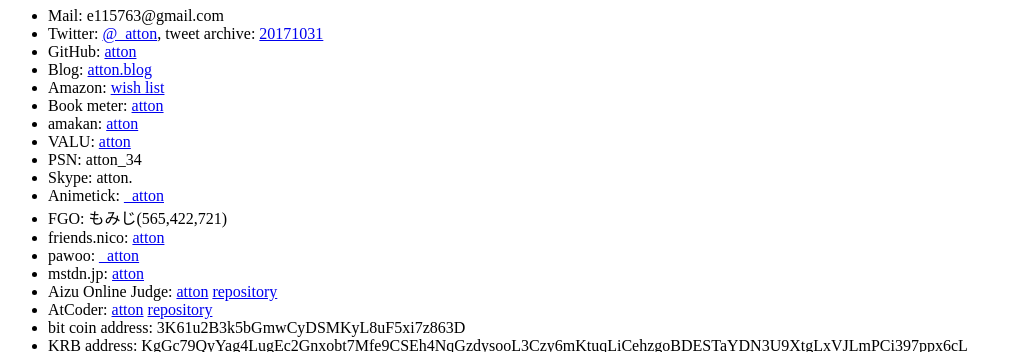
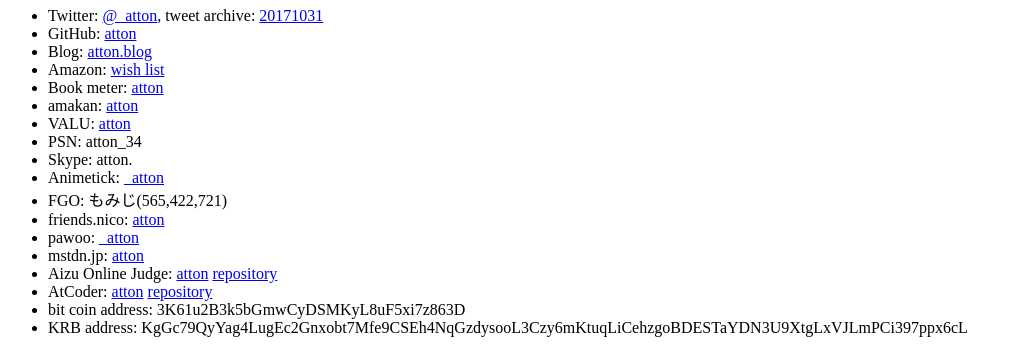
Before and after one commit to atton-/atton-.github.com, a plain HTML site: page index.html in a window 1280 px wide. Shown: the part 306-658 px from the top of the page, without its empty margins (0-1022 px from the left). Drawn offline with Linux system fonts and the light colour scheme.

Commit message:
Remove email

```diff
--- a/index.html
+++ b/index.html
@@ -14,7 +14,6 @@
 
 <h1 id="accounts">Accounts</h1>
 <ul>
-  <li>Mail: e115763@gmail.com</li>
   <li>Twitter: <a href="https://twitter.com/_atton">@_atton</a>, tweet archive: <a href="twitter-archive/index.html">20171031</a></li>
   <li>GitHub:  <a href="https://github.com/atton">atton</a></li>
   <li>Blog: <a href="https://attonblog.blogspot.jp/">atton.blog</a></li>
```
Also changed, not shown: 1 other file.
